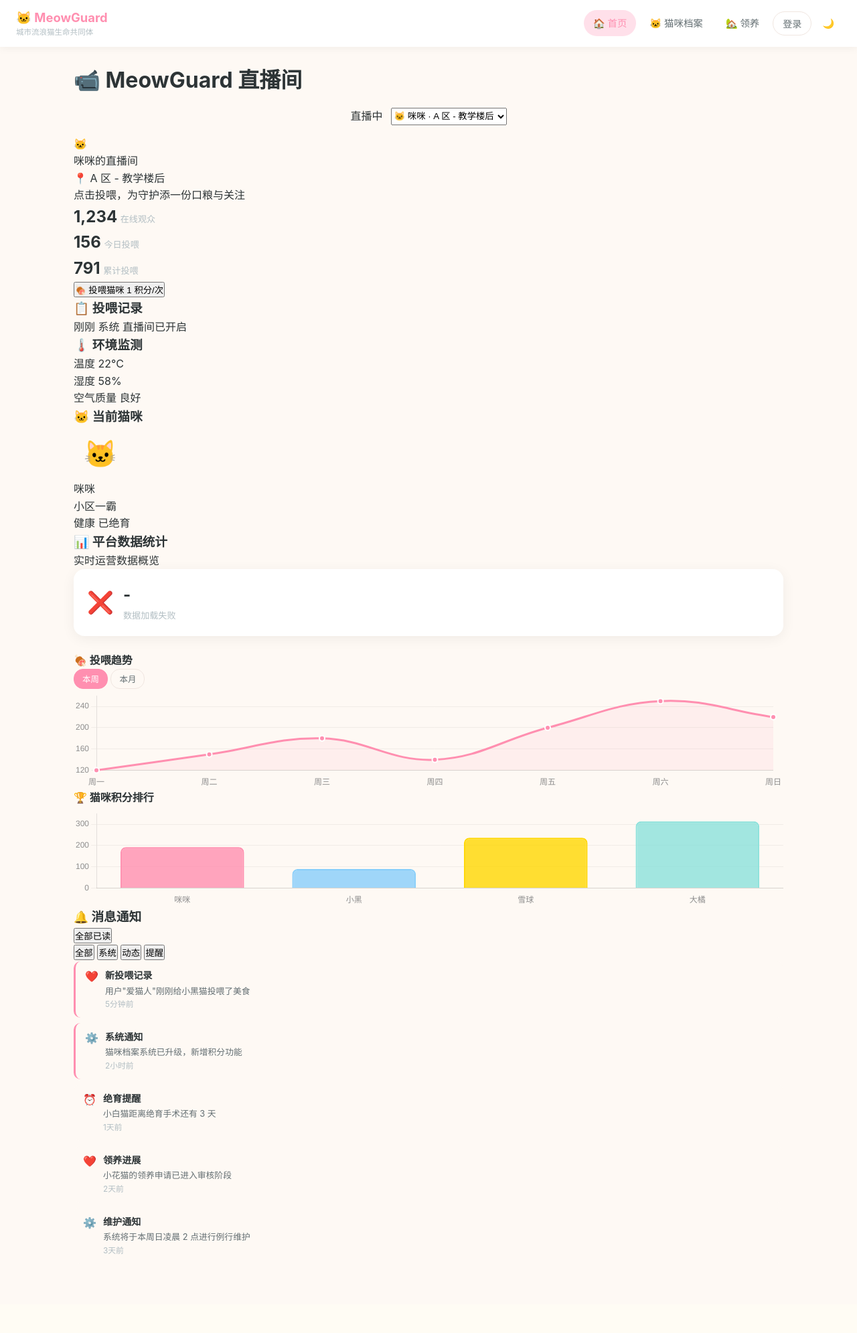
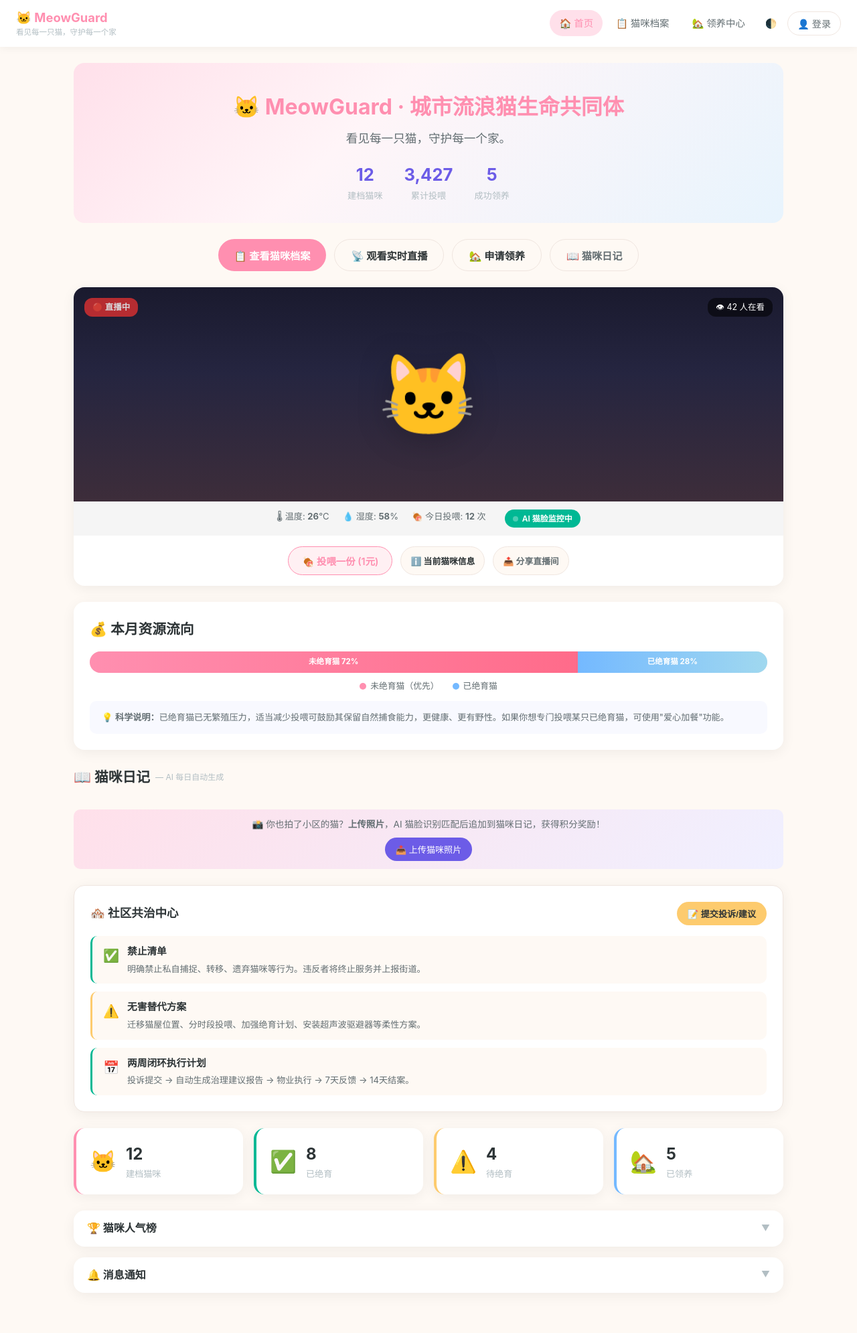
Before and after one commit to chenglian07/mao, a Flask app: page / in a window 1280 px wide. Shown: the whole page at 67% size. Before the commit the page ends 1873 px from the top, so only its background shows below. Run offline with Flask 3, Linux system fonts and the light colour scheme.

Commit message:
步骤3: 融合 index.html - 添加猫咪日记/AI投喂/资源可视化/社区共治/失踪警报模块

```diff
--- a/templates/index.html
+++ b/templates/index.html
@@ -1,200 +1,275 @@
 <!DOCTYPE html>
-<html lang="zh-CN">
+<html lang="zh-CN" data-theme="light">
 <head>
     <meta charset="UTF-8">
     <meta name="viewport" content="width=device-width, initial-scale=1.0">
     <title>MeowGuard · 城市流浪猫生命共同体</title>
-    <link rel="stylesheet" href="{{ url_for('static', filename='css/style.css', v=cache_bust) }}">
-    <!-- PWA -->
-    <link rel="manifest" href="{{ url_for('static', filename='manifest.json') }}">
+    <link rel="stylesheet" href="/static/css/style.css">
+    <link rel="manifest" href="/static/manifest.json">
     <meta name="theme-color" content="#ff8fb0">
-    <meta name="apple-mobile-web-app-capable" content="yes">
-    <meta name="apple-mobile-web-app-status-bar-style" content="default">
-    <meta name="apple-mobile-web-app-title" content="MeowGuard">
-    <link rel="apple-touch-icon" href="{{ url_for('static', filename='icons/icon-152.png') }}">
-    <!-- Chart.js 图表库 -->
-    <script src="https://cdn.jsdelivr.net/npm/chart.js@4.4.0/dist/chart.umd.min.js"></script>
 </head>
 <body>
+    <!-- ========== 导航栏 ========== -->
     <nav class="navbar">
         <div class="nav-brand">
-            <div>🐱 MeowGuard</div>
-            <div class="nav-tagline">城市流浪猫生命共同体</div>
+            🐱 MeowGuard
+            <span class="nav-tagline">看见每一只猫，守护每一个家</span>
         </div>
         <div class="nav-links">
             <a href="/" class="active">🏠 首页</a>
-    <a href="/cats">🐱 猫咪档案</a>
-    <a href="/adopt">🏡 领养</a>
-    <button id="loginBtn" class="nav-login-btn">
-        <span class="nav-text">登录</span>
-    </button>
-    <button id="darkModeToggle" class="dark-mode-toggle" title="切换深色模式">🌙</button>
+            <a href="/cats">📋 猫咪档案</a>
+            <a href="/adopt">🏡 领养中心</a>
+            <button onclick="toggleDarkMode()" class="dark-mode-toggle">🌓</button>
+            <button onclick="showLogin()" class="nav-login-btn">👤 登录</button>
+        </div>
     </nav>
 
-    <main class="main-content">
-        <div class="live-section">
-            <div class="live-header">
-                <h1>📹 MeowGuard 直播间</h1>
-                <div class="live-controls">
-                    <div class="live-status">
-                        <span class="live-dot"></span>
-                        <span>直播中</span>
+    <div class="main-content">
+        <!-- ========== Hero 区域 ========== -->
+        <section class="hero">
+            <h1>🐱 MeowGuard · 城市流浪猫生命共同体</h1>
+            <p class="slogan">看见每一只猫，守护每一个家。</p>
+            <div class="hero-stats">
+                <div class="hero-stat">
+                    <div class="value" id="statCats">12</div>
+                    <div class="label">建档猫咪</div>
                 </div>
-                    <select class="room-select" id="roomSelect" aria-label="切换直播间"></select>
+                <div class="hero-stat">
+                    <div class="value" id="statFeedings">3,427</div>
+                    <div class="label">累计投喂</div>
+                </div>
+                <div class="hero-stat">
+                    <div class="value" id="statAdoptions">5</div>
+                    <div class="label">成功领养</div>
                 </div>
             </div>
+        </section>
 
-            <div class="video-container">
-                <div class="video-placeholder" id="videoPlaceholder">
-                    <div class="cat-animation">
-                        <div class="cat-silhouette" id="liveCatEmoji">🐱</div>
-                        <div class="cat-name" id="liveCatTitle">咪咪的直播间</div>
-                        <div class="cat-location" id="liveCatLocation">📍 A 区 - 教学楼后</div>
+        <!-- ========== 快速操作 ========== -->
+        <div class="quick-actions">
+            <button class="btn btn-primary" onclick="location.href='/cats'">📋 查看猫咪档案</button>
+            <button class="btn btn-secondary" onclick="scrollToLive()">📡 观看实时直播</button>
+            <button class="btn btn-secondary" onclick="location.href='/adopt'">🏡 申请领养</button>
+            <button class="btn btn-detail" onclick="scrollToDiary()">📖 猫咪日记</button>
         </div>
-                    <p class="video-tip">点击投喂，为守护添一份口粮与关注</p>
+
+        <!-- ========== 实时直播区 ========== -->
+        <section class="live-feed" id="liveSection">
+            <div class="live-badge">🔴 直播中</div>
+            <div class="live-viewer-count">👁 <span id="viewerCount">42</span> 人在看</div>
+            <div class="live-camera" id="liveCamera">
+                <div class="live-cat-emoji" id="liveCatEmoji" onclick="bounceCat()">🐱</div>
+            </div>
+            <div class="live-env-bar">
+                <span>🌡 温度: <strong id="envTemp">26</strong>°C</span>
+                <span>💧 湿度: <strong id="envHumidity">58</strong>%</span>
+                <span>🍖 今日投喂: <strong id="envTodayFeed">12</strong> 次</span>
+                <span class="ai-verify-badge" id="aiVerifyBadge">
+                    <span class="ai-verify-pulse"></span> AI 猫脸监控中
+                </span>
+            </div>
+            <div class="live-controls">
+                <button class="btn btn-feed" id="btnFeed" onclick="remoteFeed()">
+                    🍖 投喂一份 (1元)
+                </button>
+                <button class="btn btn-secondary btn-sm" onclick="showCatInfo()">
+                    ℹ️ 当前猫咪信息
+                </button>
+                <button class="btn btn-detail btn-sm" onclick="shareLive()">
+                    📤 分享直播间
+                </button>
+            </div>
+        </section>
+
+        <!-- ========== 投喂透明看板 ========== -->
+        <section class="card resource-flow" id="resourceFlow">
+            <h2 class="section-title">💰 本月资源流向</h2>
+            <div class="resource-flow-bar">
+                <div class="resource-flow-segment unneutered" style="width:72%">未绝育猫 72%</div>
+                <div class="resource-flow-segment neutered" style="width:28%">已绝育猫 28%</div>
+            </div>
+            <div class="resource-flow-legend">
+                <span><span class="resource-flow-dot unneutered"></span> 未绝育猫（优先）</span>
+                <span><span class="resource-flow-dot neutered"></span> 已绝育猫</span>
+            </div>
+            <div class="resource-flow-info">
+                💡 <strong>科学说明：</strong>已绝育猫已无繁殖压力，适当减少投喂可鼓励其保留自然捕食能力，更健康、更有野性。如果你想专门投喂某只已绝育猫，可使用"爱心加餐"功能。
+            </div>
+        </section>
+
+        <!-- ========== 猫咪日记模块 ========== -->
+        <section class="diary-section" id="diarySection">
+            <h2 class="section-title">📖 猫咪日记 <span style="font-size:0.75rem;color:var(--text-muted);font-weight:400;">— AI 每日自动生成</span></h2>
+            <div class="diary-cards" id="diaryCards">
+                <!-- 动态填充 -->
+            </div>
+            <div class="diary-co-create">
+                📸 你也拍了小区的猫？<strong>上传照片</strong>，AI 猫脸识别匹配后追加到猫咪日记，获得积分奖励！
+                <br>
+                <button class="diary-upload-btn" onclick="uploadCatPhoto()">📤 上传猫咪照片</button>
+            </div>
+        </section>
+
+        <!-- ========== 社区共治模块 ========== -->
+        <section class="gov-section" id="govSection">
+            <div class="gov-card">
+                <div class="gov-card-header">
+                    <h3>🏘️ 社区共治中心</h3>
+                    <button class="gov-report-btn" onclick="openGovReport()">📝 提交投诉/建议</button>
+                </div>
+                <div class="gov-items">
+                    <div class="gov-item">
+                        <span class="gov-item-icon">✅</span>
+                        <div class="gov-item-content">
+                            <div class="gov-item-title">禁止清单</div>
+                            <div class="gov-item-desc">明确禁止私自捕捉、转移、遗弃猫咪等行为。违反者将终止服务并上报街道。</div>
                         </div>
                     </div>
-
-            <div class="live-stats">
-                <div class="stat-item">
-                    <span class="stat-value" id="onlineViewers">1,234</span>
-                    <span class="stat-label">在线观众</span>
-                </div>
-                <div class="stat-item">
-                    <span class="stat-value" id="todayFeeds">156</span>
-                    <span class="stat-label">今日投喂</span>
-                </div>
-                <div class="stat-item">
-                    <span class="stat-value" id="totalFeeds">791</span>
-                    <span class="stat-label">累计投喂</span>
+                    <div class="gov-item warning">
+                        <span class="gov-item-icon">⚠️</span>
+                        <div class="gov-item-content">
+                            <div class="gov-item-title">无害替代方案</div>
+                            <div class="gov-item-desc">迁移猫屋位置、分时段投喂、加强绝育计划、安装超声波驱避器等柔性方案。</div>
                         </div>
                     </div>
-
-            <div class="feed-section">
-                <button class="feed-btn" id="feedBtn">
-                    <span class="feed-icon">🍖</span>
-                    <span class="feed-text">投喂猫咪</span>
-                    <span class="feed-cost">1 积分/次</span>
-                </button>
-                <div class="feed-animation" id="feedAnimation"></div>
+                    <div class="gov-item">
+                        <span class="gov-item-icon">📅</span>
+                        <div class="gov-item-content">
+                            <div class="gov-item-title">两周闭环执行计划</div>
+                            <div class="gov-item-desc">投诉提交 → 自动生成治理建议报告 → 物业执行 → 7天反馈 → 14天结案。</div>
                         </div>
                     </div>
+                </div>
+            </div>
+        </section>
 
-        <div class="sidebar">
-            <div class="sidebar-card">
-                <h3>📋 投喂记录</h3>
-                <div class="feed-logs" id="feedLogs">
-                    <div class="log-item">
-                        <span class="log-time">刚刚</span>
-                        <span class="log-user">系统</span>
-                        <span class="log-action">直播间已开启</span>
+        <!-- ========== 失踪警报（如有） ========== -->
+        <section id="missingAlertSection">
+            <!-- 动态填充失踪警告卡片 -->
+        </section>
+
+        <!-- ========== 统计卡片 ========== -->
+        <div class="stats-grid">
+            <div class="stat-card primary">
+                <span class="stat-icon">🐱</span>
+                <div class="stat-info">
+                    <span class="stat-value" id="totalCats">12</span>
+                    <span class="stat-label">建档猫咪</span>
+                </div>
+            </div>
+            <div class="stat-card success">
+                <span class="stat-icon">✅</span>
+                <div class="stat-info">
+                    <span class="stat-value" id="neuteredCount">8</span>
+                    <span class="stat-label">已绝育</span>
+                </div>
+            </div>
+            <div class="stat-card warning">
+                <span class="stat-icon">⚠️</span>
+                <div class="stat-info">
+                    <span class="stat-value" id="unnuteredCount">4</span>
+                    <span class="stat-label">待绝育</span>
+                </div>
+            </div>
+            <div class="stat-card info">
+                <span class="stat-icon">🏡</span>
+                <div class="stat-info">
+                    <span class="stat-value" id="adoptedCount">5</span>
+                    <span class="stat-label">已领养</span>
                 </div>
             </div>
         </div>
 
-            <div class="sidebar-card">
-                <h3>🌡️ 环境监测</h3>
-                <div class="env-data">
-                    <div class="env-item">
-                        <span class="env-label">温度</span>
-                        <span class="env-value" id="temperature">22°C</span>
+        <!-- ========== 排行榜面板 ========== -->
+        <div class="info-panels">
+            <div class="info-panel" id="panelLeaderboard">
+                <div class="panel-header" onclick="togglePanel('panelLeaderboard')">
+                    <h3>🏆 猫咪人气榜</h3>
+                    <span class="panel-toggle">▼</span>
                 </div>
-                    <div class="env-item">
-                        <span class="env-label">湿度</span>
-                        <span class="env-value" id="humidity">58%</span>
-                    </div>
-                    <div class="env-item">
-                        <span class="env-label">空气质量</span>
-                        <span class="env-value good">良好</span>
+                <div class="panel-content" id="panelLeaderboardContent">
+                    <div id="leaderboardList">
+                        <!-- 动态填充 -->
                     </div>
                 </div>
             </div>
 
-            <div class="sidebar-card">
-                <h3>🐱 当前猫咪</h3>
-                <div class="current-cat">
-                    <div class="cat-avatar" id="sidebarCatEmoji">🐱</div>
-                    <div class="cat-info">
-                        <div class="cat-name" id="sidebarCatName">咪咪</div>
-                        <div class="cat-nickname" id="sidebarCatNickname">小区一霸</div>
-                        <div class="cat-status" id="sidebarCatBadges"></div>
+            <div class="info-panel" id="panelNotifications">
+                <div class="panel-header" onclick="togglePanel('panelNotifications')">
+                    <h3>🔔 消息通知</h3>
+                    <span class="panel-toggle">▼</span>
+                </div>
+                <div class="panel-content" id="panelNotificationsContent">
+                    <div id="notificationList">
+                        <!-- 动态填充 -->
+                    </div>
                 </div>
             </div>
         </div>
     </div>
 
-        <!-- 数据统计可视化 -->
-        <div class="stats-dashboard">
-            <div class="stats-header">
-                <h3><span class="stats-icon">📊</span> 平台数据统计</h3>
-                <p class="stats-subtitle">实时运营数据概览</p>
+    <!-- ========== Toast 提示 ========== -->
+    <div class="toast" id="toast"></div>
+
+    <!-- ========== 治理报告弹窗 ========== -->
+    <div class="gov-report-modal" id="govReportModal">
+        <div class="gov-report-content">
+            <h3>📝 提交社区投诉/建议</h3>
+            <textarea id="govReportText" placeholder="请描述您遇到的问题或建议（如夜间猫叫扰民、猫群聚集等）"></textarea>
+            <div class="btn-row">
+                <button class="btn btn-secondary" onclick="closeGovReport()">取消</button>
+                <button class="btn btn-primary" onclick="submitGovReport()">提交</button>
             </div>
-            <div class="stats-grid" id="statsGrid">
-                <!-- 统计卡片将由 JS 动态生成 -->
-            </div>
-
-            <!-- 图表区域 -->
-            <div class="charts-container">
-                <!-- 投喂趋势图 -->
-                <div class="chart-card">
-                    <div class="chart-header">
-                        <h4>🍖 投喂趋势</h4>
-                        <div class="chart-period">
-                            <button class="period-btn active" data-period="week">本周</button>
-                            <button class="period-btn" data-period="month">本月</button>
-                        </div>
-                    </div>
-                    <div class="chart-body">
-                        <canvas id="feedChart"></canvas>
         </div>
     </div>
 
-                <!-- 积分排行榜 -->
-                <div class="chart-card">
-                    <div class="chart-header">
-                        <h4>🏆 猫咪积分排行</h4>
+    <!-- ========== 分享弹窗 ========== -->
+    <div class="share-modal" id="shareModal">
+        <div class="share-modal-content">
+            <button class="share-modal-close" onclick="closeShareModal()">✕</button>
+            <div class="share-modal-header">
+                <h3>📤 分享直播间</h3>
+                <p>让更多人看到可爱的猫咪</p>
             </div>
-                    <div class="chart-body">
-                        <canvas id="pointsChart"></canvas>
+            <div class="share-cat-preview">
+                <div class="share-cat-avatar">🐱</div>
+                <div class="share-cat-name">小花</div>
+                <div class="share-cat-nickname">小区明星猫</div>
+            </div>
+            <div class="share-options">
+                <div class="share-option" onclick="shareTo('wechat')">
+                    <span class="share-option-icon">💬</span>
+                    <span class="share-option-label">微信</span>
+                </div>
+                <div class="share-option" onclick="shareTo('weibo')">
+                    <span class="share-option-icon">📢</span>
+                    <span class="share-option-label">微博</span>
+                </div>
+                <div class="share-option" onclick="shareTo('copy')">
+                    <span class="share-option-icon">🔗</span>
+                    <span class="share-option-label">复制链接</span>
+                </div>
+            </div>
+            <div class="share-link-section">
+                <span class="share-link-label">直播间链接</span>
+                <div class="share-link-container">
+                    <input type="text" class="share-link-input" value="https://meowguard.app/live/123" readonly>
+                    <button class="share-link-btn" onclick="shareTo('copy')">复制</button>
                 </div>
             </div>
         </div>
     </div>
 
-        <!-- 消息通知中心 -->
-        <div class="notification-center">
-            <div class="notification-header">
-                <h3><span class="notification-icon">🔔</span> 消息通知</h3>
-                <button class="notification-mark-read" id="markAllRead">全部已读</button>
-            </div>
-            <div class="notification-tabs">
-                <button class="notification-tab active" data-tab="all">全部</button>
-                <button class="notification-tab" data-tab="system">系统</button>
-                <button class="notification-tab" data-tab="activity">动态</button>
-                <button class="notification-tab" data-tab="reminder">提醒</button>
-            </div>
-            <div class="notification-list" id="notificationList">
-                <!-- 通知列表将由 JS 动态生成 -->
+    <!-- ========== 猫咪详情弹窗 ========== -->
+    <div class="cat-detail-modal" id="catDetailModal">
+        <div class="modal-content">
+            <button class="modal-close" onclick="closeCatDetail()">✕</button>
+            <div class="modal-body" id="catDetailBody">
+                <!-- 动态填充 -->
             </div>
         </div>
-    </main>
+    </div>
 
-    <div class="toast" id="toast"></div>
-
-    <script src="{{ url_for('static', filename='js/main.js', v=cache_bust) }}"></script>
-    <script>
-        // 注册 Service Worker
-        if ('serviceWorker' in navigator) {
-            window.addEventListener('load', function() {
-                navigator.serviceWorker.register('{{ url_for("static", filename="sw.js") }}')
-                    .then(function(registration) {
-                        console.log('Service Worker 注册成功:', registration.scope);
-                    })
-                    .catch(function(error) {
-                        console.log('Service Worker 注册失败:', error);
-                    });
-            });
-        }
-    </script>
+    <script src="/static/js/main.js"></script>
 </body>
 </html>
```
Lines whose indentation alone changed are shown as unchanged.
